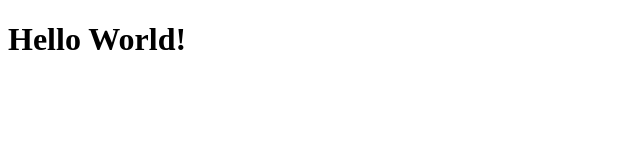
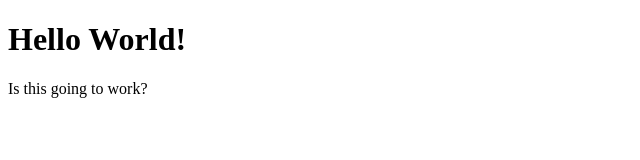
Before and after one commit to IS-120/first-web-page-razzledazzle201, a website: page index.html in a window 1280 px wide. Shown: the whole page, without its empty margins (0-640 px from the left). Drawn offline with Linux system fonts and the light colour scheme.

Commit message:
updating changes

```diff
--- a/index.html
+++ b/index.html
@@ -15,6 +15,7 @@
 
 <body>
   <h1>Hello World!</h1>
+  <p>Is this going to work?</p>
 </body>
 
 </html>
```
